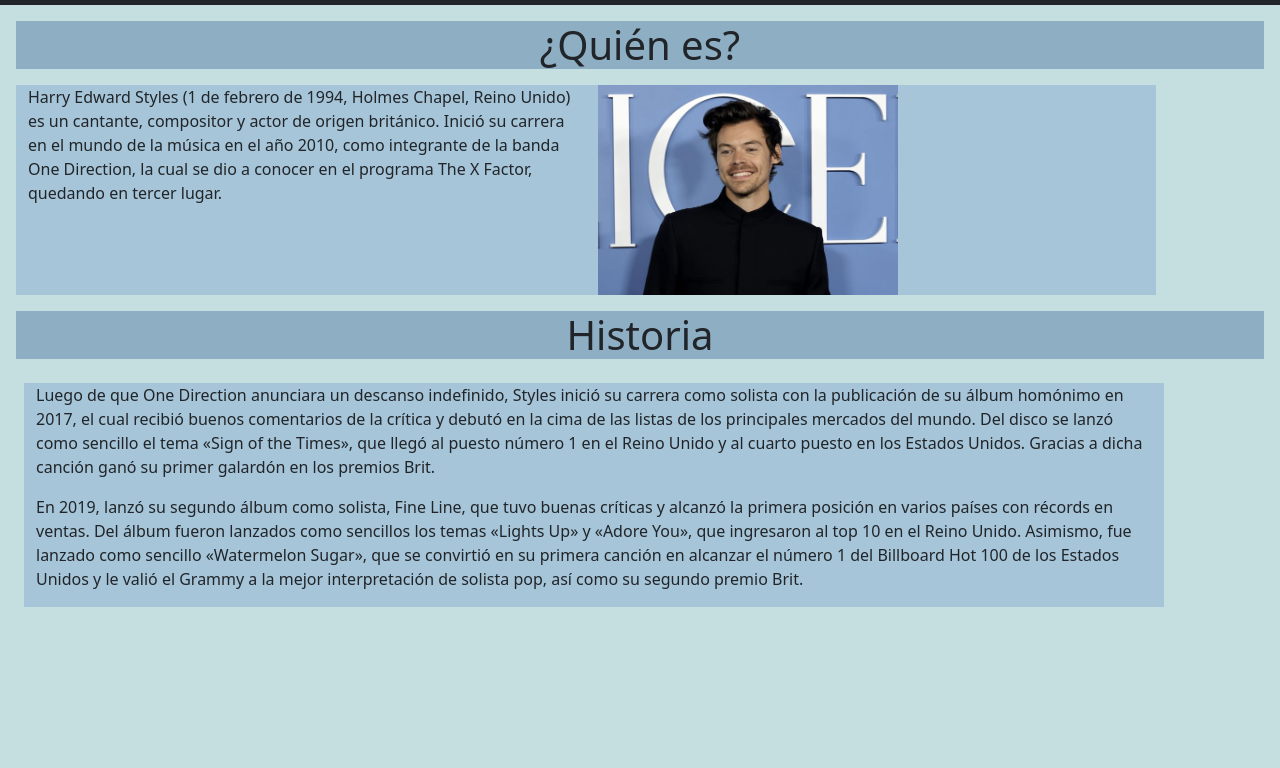
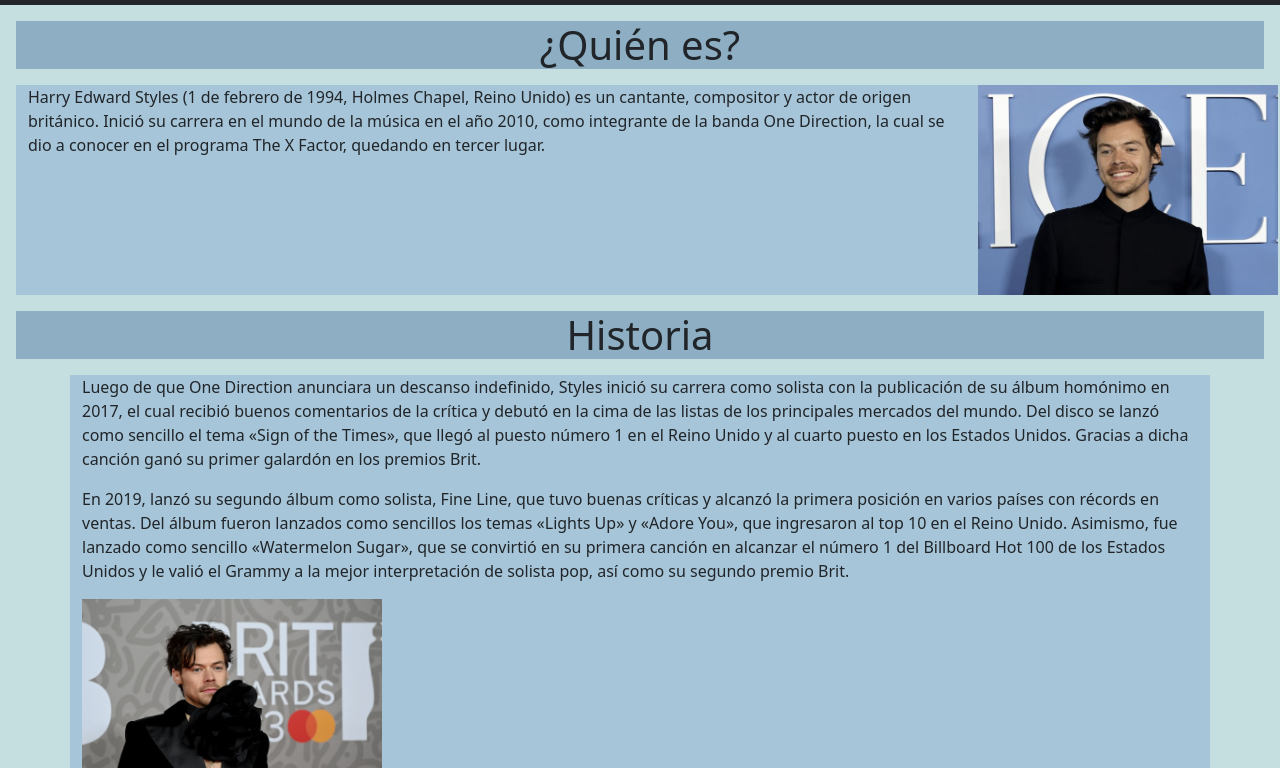
Before and after one commit to louloou/PracticaProgramacionCab, a plain HTML site: page index.html in a window 1280 px wide. Shown: the part 59-827 px from the top of the page. Before the commit the page ends 800 px from the top, so only its background shows below. Drawn offline with nearby package versions, Linux system fonts and the light colour scheme.

Commit message:
uptade imagenes

```diff
--- a/index.html
+++ b/index.html
@@ -28,28 +28,41 @@
     <h1 class="m-3">¿Quién es?</h1>
     <div id="harry" class="container m-3">
         <div class="row">
-            <div class="col-md-6">
+            <div class="col-md-10">
                 <p>Harry Edward Styles (1 de febrero de 1994, Holmes Chapel, Reino Unido) es un cantante, compositor y
                     actor de origen británico. Inició su carrera en el mundo de la música en el año 2010, como
                     integrante de la banda One Direction, la cual se dio a conocer en el programa The X Factor, quedando
                     en tercer lugar.</p>
             </div>
-            <div class="col-md-6">
+            <div class="col-md-2">
                 <img src="imagenes/harrypoliceman.jpg" alt="Imagen de Harry Styles">
             </div>
         </div>
     </div>
     <h1 class="m-3"> Historia </h1>
-    <div id="historia" class="container m-4">
+    <div id="historia" class="container m-10">
         <div class="row">
-            <p> Luego de que One Direction anunciara un descanso indefinido, Styles inició su carrera como solista con la publicación de su álbum homónimo en 2017, el cual recibió buenos comentarios de la crítica y debutó en la cima de las listas de los principales mercados del mundo.
-                Del disco se lanzó como sencillo el tema «Sign of the Times», que llegó al puesto número 1 en el Reino Unido y al cuarto puesto en los Estados Unidos. Gracias a dicha canción ganó su primer galardón en los premios Brit.
+            <p> Luego de que One Direction anunciara un descanso indefinido, Styles inició su carrera como solista con
+                la publicación de su álbum homónimo en 2017, el cual recibió buenos comentarios de la crítica y debutó
+                en la cima de las listas de los principales mercados del mundo.
+                Del disco se lanzó como sencillo el tema «Sign of the Times», que llegó al puesto número 1 en el Reino
+                Unido y al cuarto puesto en los Estados Unidos. Gracias a dicha canción ganó su primer galardón en los
+                premios Brit.
             </p>
             <p>
-                En 2019, lanzó su segundo álbum como solista, Fine Line, que tuvo buenas críticas y alcanzó la primera posición en varios países con récords en ventas. Del álbum fueron lanzados como sencillos los temas «Lights Up» y «Adore You», que ingresaron al top 10 en el Reino Unido. Asimismo, fue lanzado como sencillo «Watermelon Sugar», que se convirtió en su primera canción en alcanzar el número 1 del Billboard Hot 100 de los Estados Unidos y le valió el Grammy a la mejor interpretación de solista pop, así como su segundo premio Brit.
+                En 2019, lanzó su segundo álbum como solista, Fine Line, que tuvo buenas críticas y alcanzó la primera
+                posición en varios países con récords en ventas. Del álbum fueron lanzados como sencillos los temas
+                «Lights Up» y «Adore You», que ingresaron al top 10 en el Reino Unido. Asimismo, fue lanzado como
+                sencillo «Watermelon Sugar», que se convirtió en su primera canción en alcanzar el número 1 del
+                Billboard Hot 100 de los Estados Unidos y le valió el Grammy a la mejor interpretación de solista pop,
+                así como su segundo premio Brit.
             </p>
         </div>
+        <div class="col-md-2">
+            <img id="brits" src="imagenes/brits.webp" alt="Imagen de Harry Styles">
+        </div>
     </div>
+
 
 </body>
 <script src="https://cdn.jsdelivr.net/npm/bootstrap@5.3.0/dist/js/bootstrap.bundle.min.js"
--- a/style.css
+++ b/style.css
@@ -8,6 +8,7 @@ body {
 }
 #historia {
     background-color: #a6c5d8;
+    justify-content: center
 }
 
 h1,
@@ -27,3 +28,7 @@ img {
     text-align-last: center;
 
 }
+#brits{
+    justify-content: center;
+    width: 300px;
+}
```
Also changed, not shown: vidapersonal.html (+4 -4 lines), imagenes/brits.webp (renamed from brits.webp), imagenes/harrry.jpg (added), imagenes/harrylot.jpg (renamed from harrylot.jpg).
